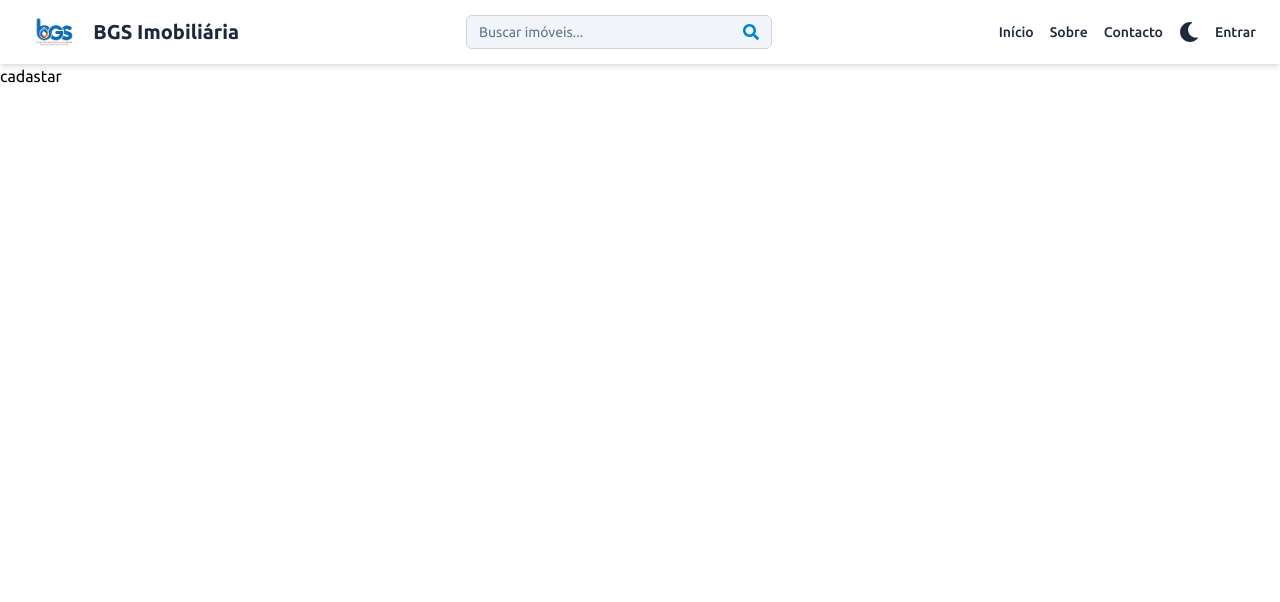
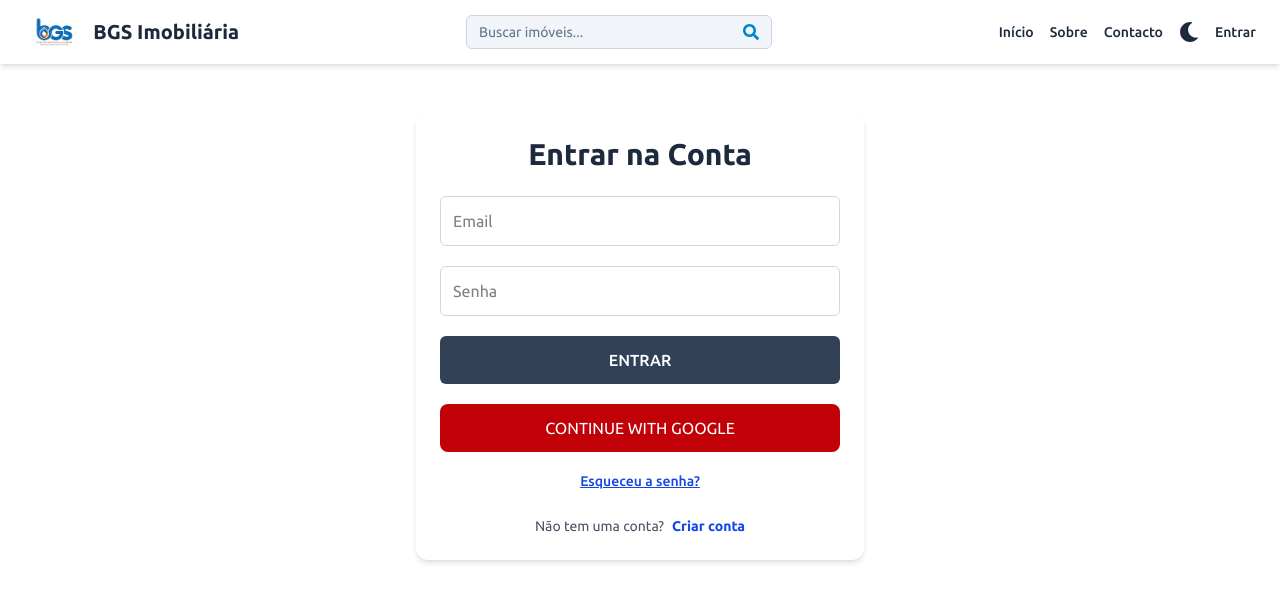
Before and after one commit to ali-azimo/bgs-house, a React (Vite) app in the folder client/: page /sign-in in a window 1280 px wide. Shown: the top 602 px of the page. Built offline with nearby package versions, Linux system fonts and the light colour scheme; what path would draw is missing.

Commit message:
login feito

```diff
--- a/client/src/pages/SignIn.jsx
+++ b/client/src/pages/SignIn.jsx
@@ -1,9 +1,103 @@
-import React from 'react'
+import { useState } from 'react';
+import { Link, useNavigate } from 'react-router-dom';
+import { useDispatch, useSelector } from 'react-redux';
+import {
+  signInStart,
+  signInSuccess,
+  signIFailure
+} from '../redux/user/userSlice.js';
+import OAuth from '../components/OAuth.jsx';
 
-export default function SignIn() {
+export default function SignUp() {
+  const [formData, setFormData] = useState({});
+  const { loading, error } = useSelector((state) => state.user);
+  const navigate = useNavigate();
+  const dispatch = useDispatch();
+
+  const handleChange = (e) => {
+    setFormData({
+      ...formData,
+      [e.target.id]: e.target.value,
+    });
+  };
+
+  const handleSubmit = async (e) => {
+    e.preventDefault();
+    try {
+      dispatch(signInStart());
+      const res = await fetch('/api/auth/singin', {
+        method: 'POST',
+        headers: {
+          'Content-Type': 'application/json',
+        },
+        body: JSON.stringify(formData),
+      });
+      const data = await res.json();
+      if (data.success === false) {
+        dispatch(signIFailure(data.message));
+        return;
+      }
+      dispatch(signInSuccess(data));
+      navigate('/');
+    } catch (error) {
+      dispatch(signIFailure(error.message));
+    }
+  };
+
   return (
-    <div>
-      cadastar
+    <div className="p-6 max-w-md mx-auto mt-12 bg-white shadow-md rounded-xl">
+      <h1 className="text-3xl text-center font-bold text-slate-800 mb-6">
+        Entrar na Conta
+      </h1>
+
+      <form onSubmit={handleSubmit} className="flex flex-col gap-5">
+        <input
+          type="email"
+          placeholder="Email"
+          className="border border-gray-300 p-3 rounded-md focus:outline-none focus:ring-2 focus:ring-slate-500 transition"
+          id="email"
+          onChange={handleChange}
+        />
+        <input
+          type="password"
+          placeholder="Senha"
+          className="border border-gray-300 p-3 rounded-md focus:outline-none focus:ring-2 focus:ring-slate-500 transition"
+          id="password"
+          onChange={handleChange}
+        />
+
+        <button
+          disabled={loading}
+          className="bg-slate-700 text-white p-3 rounded-md font-medium uppercase hover:opacity-90 transition disabled:opacity-70"
+        >
+          {loading ? 'A entrar...' : 'Entrar'}
+        </button>
+
+        <OAuth />
+      </form>
+
+      <div className="text-center mt-4">
+        <Link to="/forgot-password">
+          <span className="text-blue-700 font-medium underline text-sm hover:text-blue-800 transition">
+            Esqueceu a senha?
+          </span>
+        </Link>
+      </div>
+
+      <div className="flex justify-center items-center gap-2 mt-6 text-sm">
+        <p className="text-gray-600">Não tem uma conta?</p>
+        <Link to="/sign-up">
+          <span className="text-blue-700 font-semibold hover:text-blue-800 transition">
+            Criar conta
+          </span>
+        </Link>
+      </div>
+
+      {error && (
+        <p className="text-red-500 text-center mt-4 font-medium">
+          {error}
+        </p>
+      )}
     </div>
-  )
+  );
 }
```
